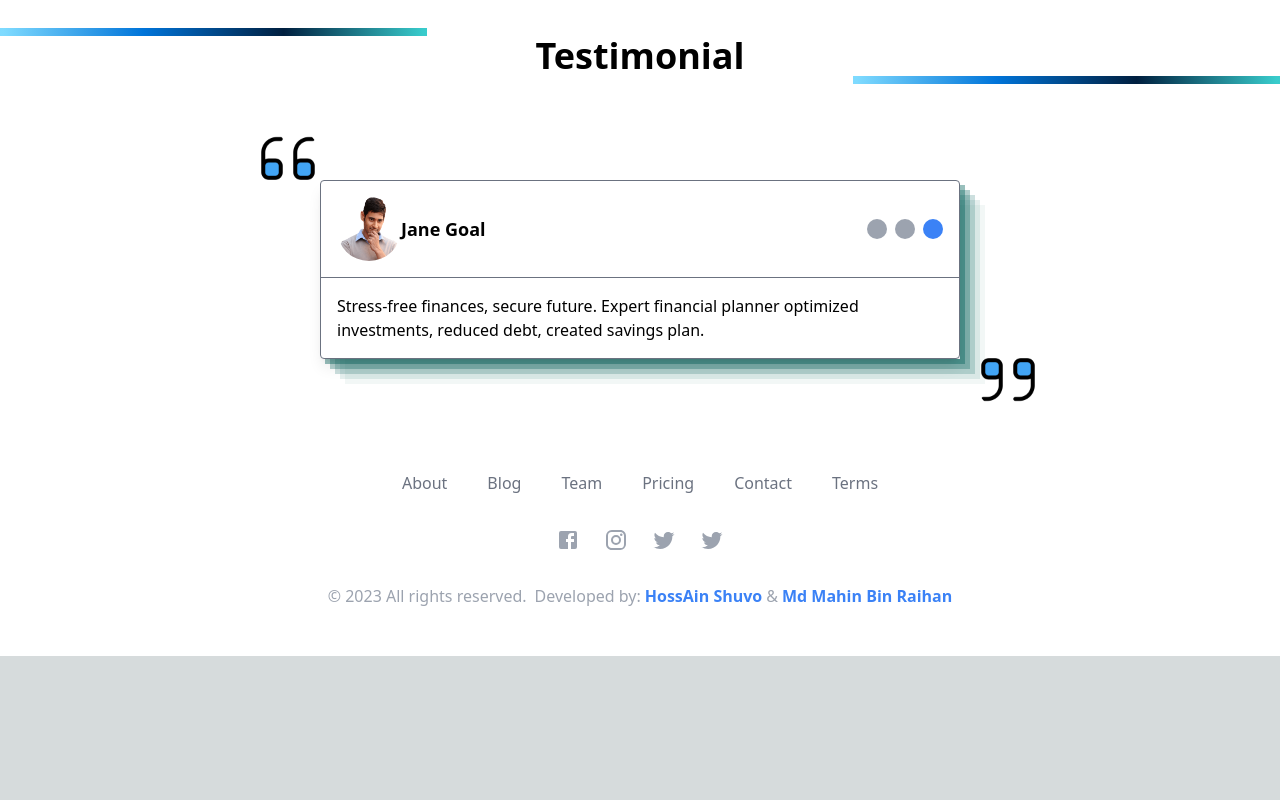
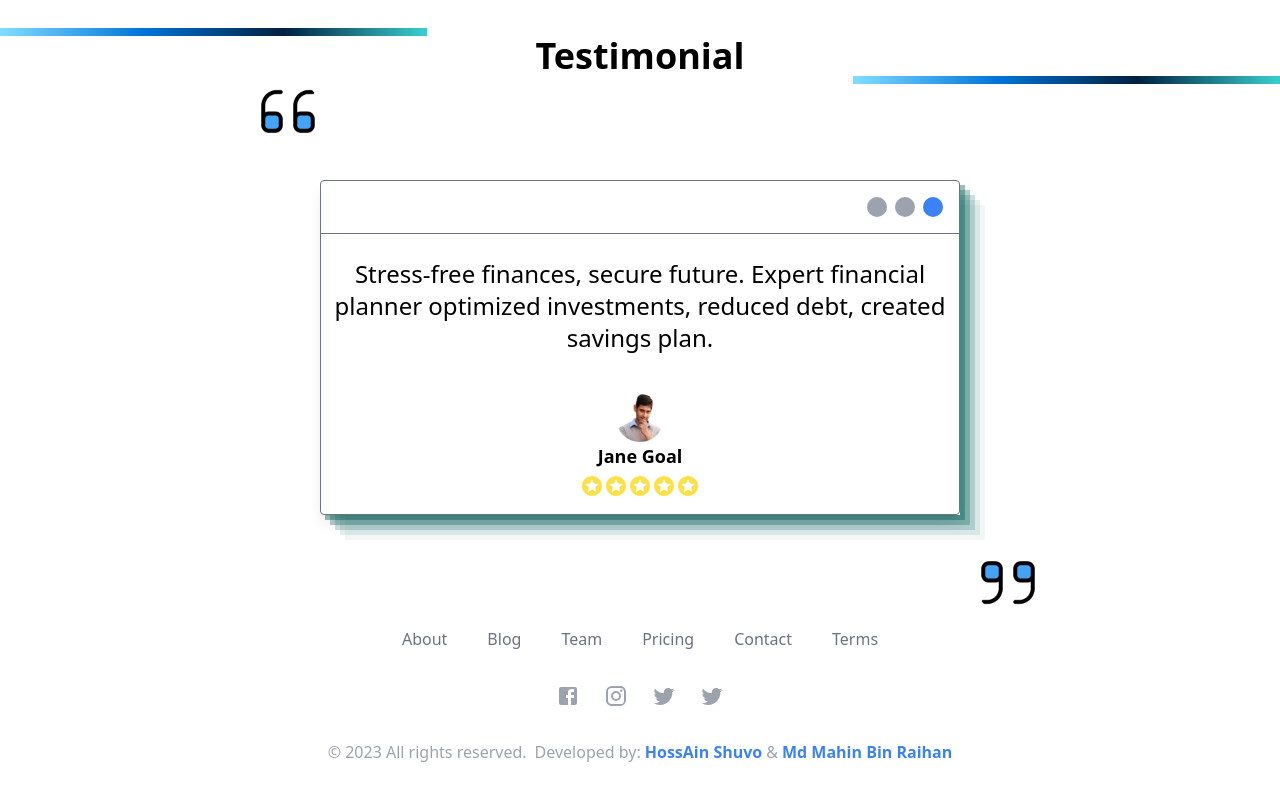
Before and after one commit to ShahadatShuvo/FullStack-Ecommerce, a Next.js app in the folder frontend/: page / in a window 1280 px wide. Shown: the part 2238-3038 px from the top of the page. Before the commit the page ends 2894 px from the top, so only its background shows below. Built offline with nearby package versions, Linux system fonts and the light colour scheme; no server answers.

Commit message:
testimonial modified

```diff
--- a/frontend/package.json
+++ b/frontend/package.json
@@ -27,6 +27,7 @@
     "react": "18.2.0",
     "react-dom": "18.2.0",
     "react-scroll": "^1.8.9",
+    "stripe": "^12.9.0",
     "swiper": "^9.3.2",
     "tailwindcss": "3.3.2",
     "typescript": "5.0.4"
--- a/frontend/src/components/Accounts/LoginForm.tsx
+++ b/frontend/src/components/Accounts/LoginForm.tsx
@@ -3,7 +3,13 @@ function LoginForm() {
     <>
       <div className="flex min-h-full flex-1 ] flex-col justify-center px-6 py-12 lg:px-8">
         <div className="sm:mx-auto sm:w-full sm:max-w-sm">
-          <img className="mx-auto w-1/3 w-auto" src="img/shopping.svg" />
+          <span className="w-[200px]">
+            <img
+              className="mx-auto w-1/2  md:w-[40vw] "
+              src="img/shopping.svg"
+            />
+          </span>
+
           <h2 className="mt-10 text-center text-2xl font-bold leading-9 tracking-tight text-gray-900 ">
             Sign in to your account
           </h2>
--- a/frontend/src/components/Checkout/CheckoutLeftDiv.tsx
+++ b/frontend/src/components/Checkout/CheckoutLeftDiv.tsx
@@ -1,5 +1,10 @@
 import React from "react";
 
+import AccountCircleOutlinedIcon from "@mui/icons-material/AccountCircleOutlined";
+import BusinessIcon from "@mui/icons-material/Business";
+import ChaletIcon from "@mui/icons-material/Chalet";
+import CheckOutlinedIcon from "@mui/icons-material/CheckOutlined";
+import LocalShippingOutlinedIcon from "@mui/icons-material/LocalShippingOutlined";
 import {
   Button,
   FormControl,
@@ -9,11 +14,6 @@ import {
   RadioGroup,
   TextField,
 } from "@mui/material";
-import AccountCircleOutlinedIcon from "@mui/icons-material/AccountCircleOutlined";
-import CheckOutlinedIcon from "@mui/icons-material/CheckOutlined";
-import LocalShippingOutlinedIcon from "@mui/icons-material/LocalShippingOutlined";
-import ChaletIcon from "@mui/icons-material/Chalet";
-import BusinessIcon from "@mui/icons-material/Business";
 
 function CheckoutLeftDiv() {
   const [checked, setChecked] = React.useState(true);
@@ -147,7 +147,7 @@ function CheckoutLeftDiv() {
               variant="contained"
               className="mt-5 bg-black rounded-full w-[60%]"
             >
-              Save and next tp payment
+              Save and next to payment
             </Button>
             <Button
               variant="contained"
--- a/frontend/src/components/Checkout/CheckoutPage.tsx
+++ b/frontend/src/components/Checkout/CheckoutPage.tsx
@@ -1,10 +1,9 @@
 "use client";
 
-import React, { useContext, useEffect } from "react";
+import { SnackbarProvider } from "notistack";
 import CheckoutLeftDiv from "./CheckoutLeftDiv";
-import { CartItemContext } from "@/app/_context";
-import { SnackbarProvider, enqueueSnackbar } from "notistack";
 import CheckoutRightDiv from "./CheckoutRightDiv";
+import OrderSuccess from "./OrderSuccess";
 
 function CheckoutPage() {
   return (
@@ -31,6 +30,7 @@ function CheckoutPage() {
         <CheckoutRightDiv />
       </div>
       {/* End */}
+      <OrderSuccess />
     </div>
   );
 }
--- /dev/null
+++ b/frontend/src/components/Checkout/OrderSuccess.tsx
@@ -0,0 +1,70 @@
+"use-client";
+import CheckIcon from "@mui/icons-material/Check";
+import Box from "@mui/material/Box";
+import Button from "@mui/material/Button";
+import Modal from "@mui/material/Modal";
+import * as React from "react";
+
+const style = {
+  position: "absolute" as "absolute",
+  top: "50%",
+  left: "50%",
+  transform: "translate(-50%, -50%)",
+  p: 4,
+};
+
+function OrderSuccess() {
+  const [open, setOpen] = React.useState(false);
+  const handleOpen = () => setOpen(true);
+  const handleClose = () => setOpen(false);
+
+  return (
+    <div className=" w-96 p-4  shadow-[0_8px_30px_rgb(0,0,0,0.12)]">
+      <div>
+        <Button onClick={handleOpen}>Open modal</Button>
+        <Modal
+          keepMounted
+          open={open}
+          onClose={handleClose}
+          aria-labelledby="keep-mounted-modal-title"
+          aria-describedby="keep-mounted-modal-description"
+        >
+          <Box sx={style}>
+            <div className="inline-block align-bottom bg-white rounded-lg px-4 pt-5 pb-4 text-left overflow-hidden shadow-xl transform transition-all sm:my-8 sm:align-middle sm:max-w-sm sm:w-full sm:p-6">
+              <div>
+                <div className="mx-auto flex items-center justify-center h-12 w-12 rounded-full bg-green-100">
+                  <CheckIcon
+                    className="h-6 w-6 text-green-600"
+                    aria-hidden="true"
+                  />
+                </div>
+                <div className="mt-3 text-center sm:mt-5">
+                  <span className="text-lg leading-6 font-medium text-gray-900">
+                    Payment successful
+                  </span>
+                  <div className="mt-2">
+                    <p className="text-sm text-gray-500">
+                      Lorem ipsum dolor sit amet consectetur adipisicing elit.
+                      Consequatur amet labore.
+                    </p>
+                  </div>
+                </div>
+              </div>
+              <div className="mt-5 sm:mt-6">
+                <button
+                  onClick={handleClose}
+                  type="button"
+                  className="inline-flex justify-center w-full rounded-md border border-transparent shadow-sm px-4 py-2 bg-indigo-600 text-base font-medium text-white hover:bg-indigo-700 focus:outline-none focus:ring-2 focus:ring-offset-2 focus:ring-indigo-500 sm:text-sm"
+                >
+                  Go back to dashboard
+                </button>
+              </div>
+            </div>
+          </Box>
+        </Modal>
+      </div>
+    </div>
+  );
+}
+
+export default OrderSuccess;
--- /dev/null
+++ b/frontend/src/components/Checkout/Payment.tsx
@@ -0,0 +1,5 @@
+function Payment() {
+  return <div>Payment</div>;
+}
+
+export default Payment;
--- a/frontend/src/components/HomePage/Testimonial/index.tsx
+++ b/frontend/src/components/HomePage/Testimonial/index.tsx
@@ -1,5 +1,6 @@
 "use client";
 
+import StarsIcon from "@mui/icons-material/Stars";
 import Image from "next/image";
 import { useEffect, useState } from "react";
 
@@ -71,29 +72,19 @@ const Testimonial = () => {
       </div>
 
       <div className="flex justify-center relative">
-        <div className="-bottom-12">
+        <div className="">
           <Image
-            className="h-16 w-16 rounded-full absolute left-[20%] top-[-30%]"
+            className="h-16 w-16 rounded-full absolute md:left-[20%] left-0  top-[-30%]"
             height={64}
             width={64}
             src="/img/quotes.png"
             alt="Testimonial Image"
           />
         </div>
-        <div className="flex flex-col shadow-[5px_5px_rgba(0,_98,_90,_0.4),_10px_10px_rgba(0,_98,_90,_0.3),_15px_15px_rgba(0,_98,_90,_0.2),_20px_20px_rgba(0,_98,_90,_0.1),_25px_25px_rgba(0,_98,_90,_0.05)] items-center justify-center w-[50vw]">
+        <div className="flex flex-col shadow-[5px_5px_rgba(0,_98,_90,_0.4),_10px_10px_rgba(0,_98,_90,_0.3),_15px_15px_rgba(0,_98,_90,_0.2),_20px_20px_rgba(0,_98,_90,_0.1),_25px_25px_rgba(0,_98,_90,_0.05)] items-center justify-center w-[250px] md:w-[50vw]">
           <div className="shadow-lg border col-span-2 border-gray-500 rounded">
             {/* <!-- Magic Dots --> */}
-            <div className="relative flex p-4 justify-between border-b border-gray-500">
-              <h3 className="text-lg font-bold flex justify-center items-center">
-                <Image
-                  className="h-16 w-16 -top-12 rounded-full"
-                  src={testimonial.img}
-                  height={64}
-                  width={64}
-                  alt=""
-                />
-                {testimonial.name}
-              </h3>
+            <div className="relative flex p-4 justify-end border-b border-gray-500">
               <div className="flex gap-2 items-center">
                 {testimonials.map((_, index) => (
                   <div
@@ -108,7 +99,29 @@ const Testimonial = () => {
                 ))}
               </div>
             </div>
-            <p className="p-4">{testimonial.comment}</p>
+            <p className="block text-base p-2 md:text-2xl mt-4 text-center">
+              {testimonial.comment}
+            </p>
+            <div className="text-lg mt-8 mb-4 font-bold flex flex-col justify-center items-center">
+              <Image
+                className="h-12 w-12 rounded-full"
+                src={testimonial.img}
+                height={64}
+                width={64}
+                alt=""
+              />
+              <span className="block text-lg font-semibold">
+                {testimonial.name}
+              </span>
+
+              <span className=" block flex-col justify-center items-center">
+                <StarsIcon className=" text-yellow-300" />
+                <StarsIcon className=" text-yellow-300" />
+                <StarsIcon className=" text-yellow-300" />
+                <StarsIcon className=" text-yellow-300" />
+                <StarsIcon className=" text-yellow-300" />
+              </span>
+            </div>
           </div>
         </div>
         <div>
```
Also changed, not shown: 1 other file (tests, documents, lock files or other folders).
